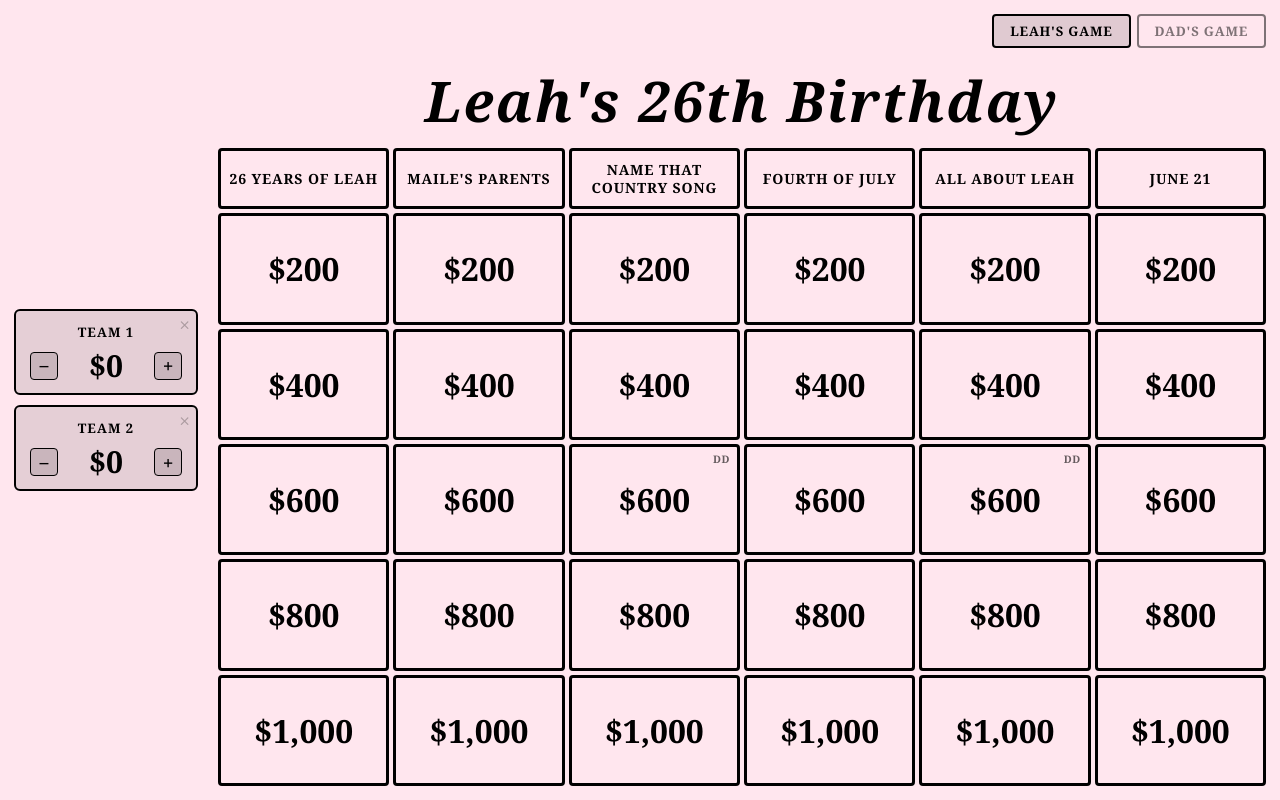
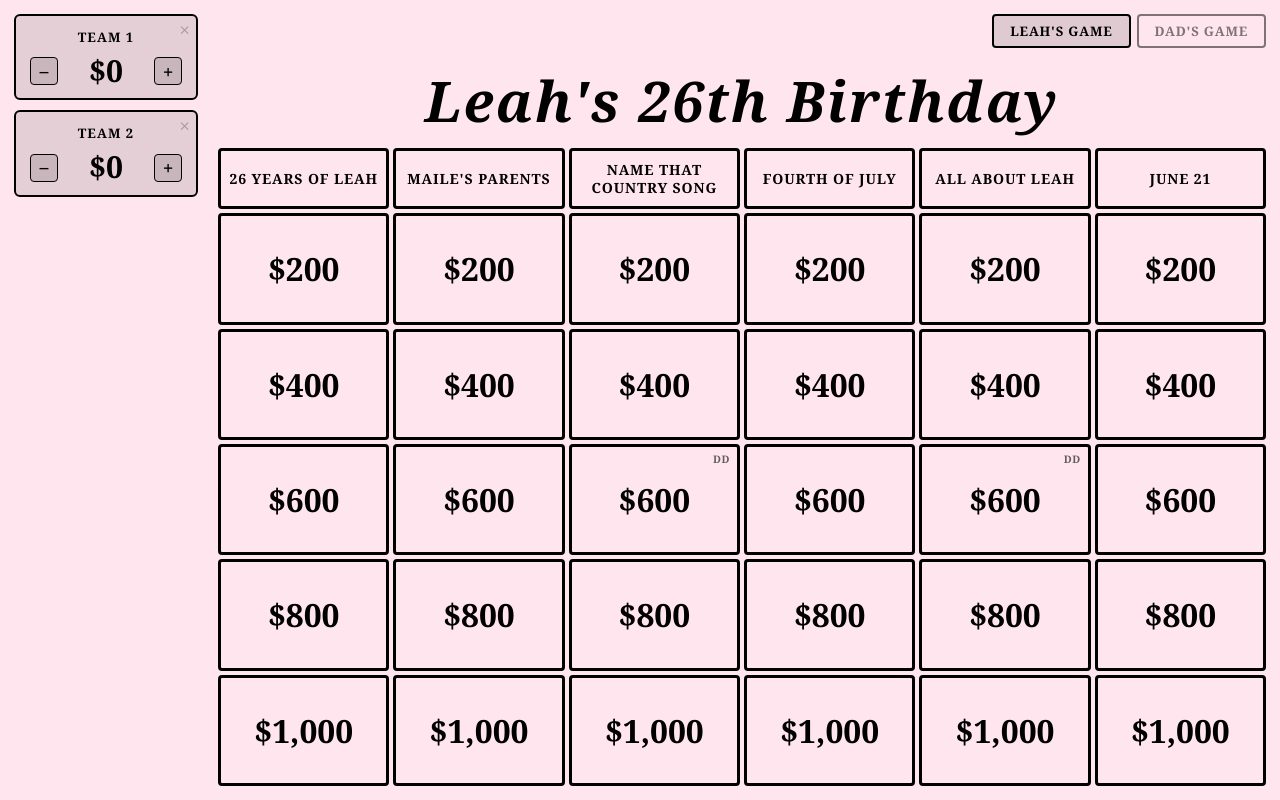
Before and after one commit to joshuadentondunn/Projects, a React (Vite) app in the folder jeopardy/: page / in a window 1280 px wide. Built offline with nearby package versions, Linux system fonts and the light colour scheme.

Commit message:
Fix banner to Johnpardy, move team scores to top of sidebar

```diff
--- a/jeopardy/src/App.css
+++ b/jeopardy/src/App.css
@@ -10,7 +10,7 @@
 .sidebar {
   display: flex;
   flex-direction: column;
-  justify-content: center;
+  justify-content: flex-start;
   padding: 14px 10px 14px 14px;
   flex-shrink: 0;
 }
--- a/jeopardy/src/App.jsx
+++ b/jeopardy/src/App.jsx
@@ -8,7 +8,7 @@ import './App.css'
 
 const GAMES = [
   { id: 'leah', label: "Leah's Game", banner: "Leah's 26th Birthday", categories: LEAH_CATEGORIES },
-  { id: 'dad',  label: "Dad's Game",  banner: "Johnporday",        categories: DAD_CATEGORIES  },
+  { id: 'dad',  label: "Dad's Game",  banner: "Johnpardy",        categories: DAD_CATEGORIES  },
 ]
 
 const DEFAULT_TEAMS = [
```
